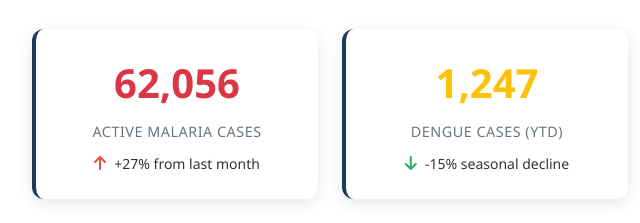
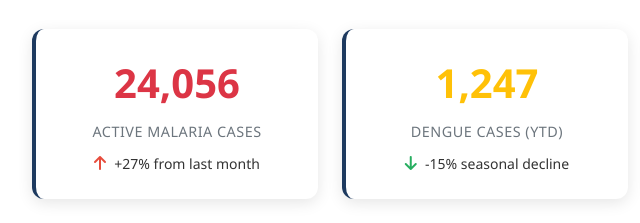
Before and after one commit to ishhu840/ai-pak, a plain HTML site: page w.html in a window 1280 px wide. Shown: the part 205-428 px from the top of the page, 0-640 px from the left. Drawn offline with nearby package versions, Linux system fonts and the light colour scheme.

Commit message:
Update w.html

```diff
--- a/w.html
+++ b/w.html
@@ -377,7 +377,7 @@
                             <div class="row">
                                 <div class="col-lg-3 col-md-6">
                                     <div class="stat-card">
-                                        <div class="stat-value text-danger">62,056</div>
+                                        <div class="stat-value text-danger">24,056</div>
                                         <div class="stat-label">Active Malaria Cases</div>
                                         <div class="mt-2">
                                             <i class="fas fa-arrow-up trend-up me-1"></i>
```
